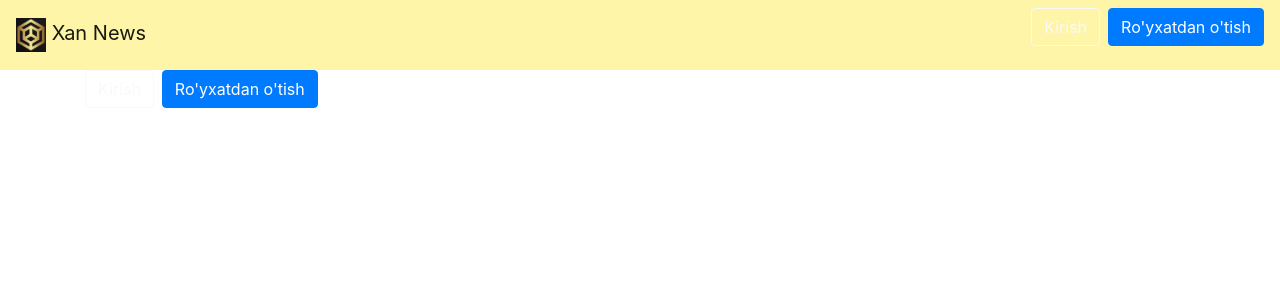
After one commit to ABBOSXAN/New-Blog-Users, a Django app: template templates/registration/logout.html in a window 1280 px wide. The commit adds this page. Shown: the top 300 px of the page. Run offline with Django 5.2, Linux system fonts and the light colour scheme; the template is opened without the code that fills it, so the values that code supplies are empty; some libraries are stand-ins or nearby versions.

Commit message:
settings update

```diff
--- a/config/urls.py
+++ b/config/urls.py
@@ -18,6 +18,7 @@
 from django.urls import path,include
 from django.conf import settings
 from django.conf.urls.static import static
+
 urlpatterns = [
     path('ckeditor/', include('ckeditor_uploader.urls')),
     path('admin/', admin.site.urls),
--- a/templates/article_delete.html
+++ b/templates/article_delete.html
@@ -5,6 +5,6 @@
     <form method="post">{% csrf_token %}
         <p>"{{article.title}}" nomli maqolani o'chirishni istaysizmi?</p>
         <button type="submit" class="btn btn-danger ml-2">Ha</button>
-        <button type="submit" class="btn btn-success ml-2">Yo'q</button>
+        <a role="button" class="btn btn-outline-success" href="{% url 'article_list' %}">Yo'q</a>
     </form>
 {% endblock content %}
--- a/templates/article_list.html
+++ b/templates/article_list.html
@@ -3,7 +3,7 @@
 {% block title %}Postlar{% endblock title %}
 
 {% block content %}
-<br>
+<br><br><br>
     {% for article in object_list %}
             <div class="card" style="with: 1rem">
                 <div class="card-header">
--- a/templates/base.html
+++ b/templates/base.html
@@ -41,7 +41,7 @@
                                 <div class="dropdown-divider"></div>
                                 <a class="dropdown-item" href="{% url 'password_change'%}">Kalit so'zni almashtirish</a>
                                 <div class="dropdown-divider"></div>
-                                <a class="dropdown-item" href="{% url 'logout' %}">Chiqib ketish</a>
+                                <a class="dropdown-item" href="{% url 'registration/logout' %}">Chiqib ketish</a>
                             </div>
                         </li>
                     </ul>
--- a/templates/home.html
+++ b/templates/home.html
@@ -7,7 +7,7 @@
         <h4 style="color: grey">{{user.username | title}}, xush kelibsiz!</h4>
 <br>
         <h5>
-            <a href="{% url 'logout' %}">Saytdan chiqish</a> |
+            <a href="{% url 'registration/logout' %}">Saytdan chiqish</a> |
             <a href="{% url 'article_list' %}">Postlar</a>
         </h5>
     {% else %}
--- a/templates/registration/login.html
+++ b/templates/registration/login.html
@@ -6,6 +6,7 @@
 <h2>Saytga kirish</h2>
 <form method="post">{% csrf_token %}
     {{form|crispy}}
+    <p><a href="{% url 'password_reset' %}">Kalit so'z esimdan chiqdi</a></p>
     <button type="submit" class="btn btn-success">Kirish</button>
 </form>
 {% endblock content %}
--- /dev/null
+++ b/templates/registration/logout.html
@@ -0,0 +1,10 @@
+{% extends 'base.html' %}
+
+{% block title %}Bosh sahifa{% endblock title %}
+{% block content %}
+    <form class="form-inline ml-auto">
+        <a href="{% url 'login' %}" class="btn btn-outline-light">Kirish</a>
+        <a href="{% url 'signup' %}" class="btn btn-primary ml-2">Ro'yxatdan o'tish</a>
+    </form>
+
+{% endblock content %}
--- a/templates/registration/password_reset_done.html
+++ b/templates/registration/password_reset_done.html
@@ -1,6 +1,7 @@
 {% extends 'base.html' %}
 
 {% block content %}
-    <h1>Email manzilingizni tekshiring!</h1>
+    <h1>E-mail manzilingizni tekshiring!</h1>
     <p>Kalit so'zni tiklash uchun qo'llanma email manzilingizga yuborildi!</p>
+    <p>Yuborilgan havola orqali saytga kirib, parolingizni almashtirishingiz mumkin!</p>
 {% endblock content %}
```
Also changed, not shown: 2 other files.
